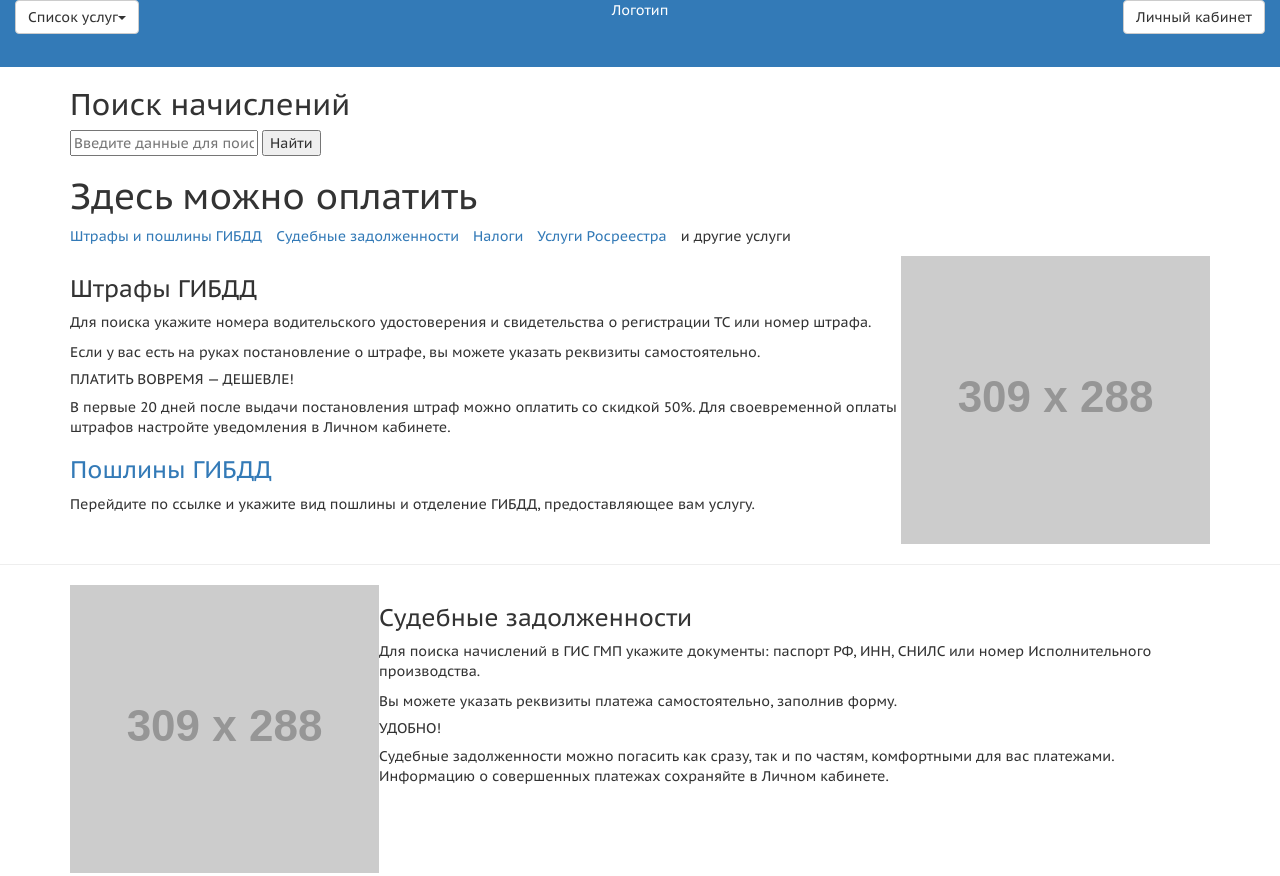
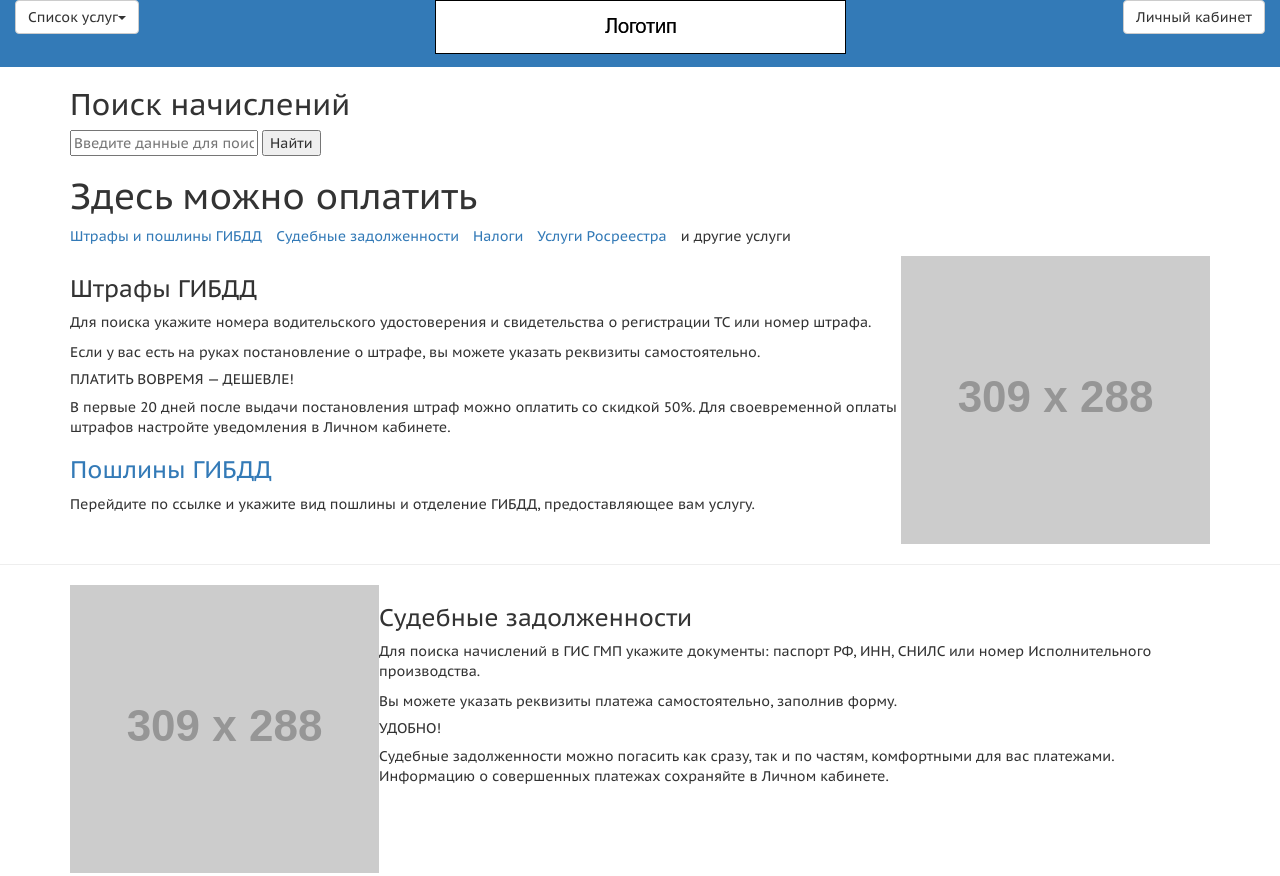
Before and after one commit to cognitive-cake/tprs-landing, a website: page pug/index.pug in a window 1280 px wide. Shown: the top 876 px of the page. Drawn offline with nearby package versions, Linux system fonts and the light colour scheme; files that its build step writes are made by us from their sources; placeholder pictures from the web are drawn by us; files whose address does not match are found by name.

Commit message:
add main logotype

```diff
--- a/pug/parts/header.pug
+++ b/pug/parts/header.pug
@@ -13,6 +13,6 @@ header.header.container-fluid
           li
             a(href='#') Услуга 3
     .header__logo.col-sm-6.text-center.bg-primary
-      .logo Логотип
+      img.logo(src='./img/logo.png', alt='Logo')
     .header__user-account.col-sm-3.text-right.bg-primary
       a.btn.btn-default(href='#') Личный кабинет
```
Also changed, not shown: index.html, layout.html.
